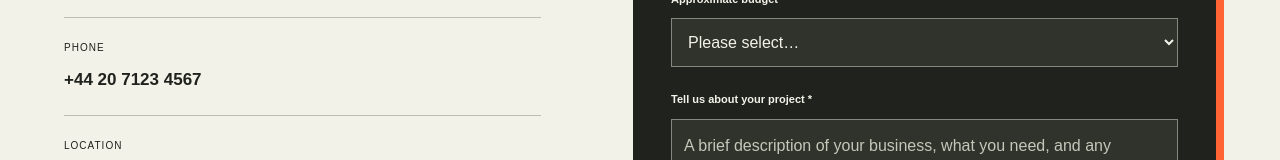
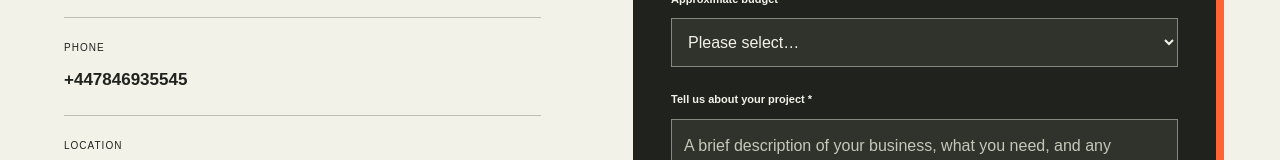
Before and after one commit to Bornorbang/creaweb, a Next.js app: page /contact in a window 1280 px wide. Shown: the part 1010-1170 px from the top of the page. Built offline with nearby package versions, Linux system fonts and the light colour scheme.

Commit message:
Update contact number and activate WhatsApp chat

```diff
--- a/src/app/components/ContactCTA.js
+++ b/src/app/components/ContactCTA.js
@@ -74,7 +74,7 @@ export default function ContactCTA() {
           <div className="space-y-5">
             {[
               { label: "Email",    value: "contact@creaweb.co.uk" },
-              { label: "Phone",    value: "+44 20 7123 4567"           },
+              { label: "Phone",    value: "+447846935545"           },
               { label: "Location", value: "Manchester · Remote across UK" },
             ].map((c) => (
               <div key={c.label} className="flex items-start gap-5">
@@ -131,7 +131,7 @@ export default function ContactCTA() {
                   name="mobile"
                   type="tel"
                   autoComplete="tel"
-                  placeholder="+44 7700 900000"
+                  placeholder="+447846935545"
                   className="bg-transparent border-b border-[#1C1C1C]/20 py-3 text-[#1C1C1C] text-[0.9rem] font-sans placeholder:text-[#1C1C1C]/25 focus:outline-none focus:border-[#12372A] transition-colors duration-300"
                 />
               </div>
--- a/src/app/components/Footer.js
+++ b/src/app/components/Footer.js
@@ -20,7 +20,7 @@ const legalLinks = [
 const socialLinks = [
   {
     label: "WhatsApp",
-    href: "https://wa.me/creaweb",
+    href: "https://wa.me/447846935545",
     icon: (
       <svg width="18" height="18" viewBox="0 0 24 24" fill="currentColor" aria-hidden="true">
         <path d="M17.472 14.382c-.297-.149-1.758-.867-2.03-.967-.273-.099-.471-.148-.67.15-.197.297-.767.966-.94 1.164-.173.199-.347.223-.644.075-.297-.15-1.255-.463-2.39-1.475-.883-.788-1.48-1.761-1.653-2.059-.173-.297-.018-.458.13-.606.134-.133.298-.347.446-.52.149-.174.198-.298.298-.497.099-.198.05-.371-.025-.52-.075-.149-.669-1.612-.916-2.207-.242-.579-.487-.5-.669-.51-.173-.008-.371-.01-.57-.01-.198 0-.52.074-.792.372-.272.297-1.04 1.016-1.04 2.479 0 1.462 1.065 2.875 1.213 3.074.149.198 2.096 3.2 5.077 4.487.709.306 1.262.489 1.694.625.712.227 1.36.195 1.871.118.571-.085 1.758-.719 2.006-1.413.248-.694.248-1.289.173-1.413-.074-.124-.272-.198-.57-.347m-5.421 7.403h-.004a9.87 9.87 0 0 1-5.031-1.378l-.361-.214-3.741.982.998-3.648-.235-.374a9.86 9.86 0 0 1-1.51-5.26c.001-5.45 4.436-9.884 9.888-9.884 2.64 0 5.122 1.03 6.988 2.898a9.825 9.825 0 0 1 2.893 6.994c-.003 5.45-4.437 9.884-9.885 9.884m8.413-18.297A11.815 11.815 0 0 0 12.05 0C5.495 0 .16 5.335.157 11.892c0 2.096.547 4.142 1.588 5.945L.057 24l6.305-1.654a11.882 11.882 0 0 0 5.683 1.448h.005c6.554 0 11.89-5.335 11.893-11.893a11.821 11.821 0 0 0-3.48-8.413Z"/>
@@ -160,10 +160,10 @@ export default function Footer() {
                 Phone
               </p>
               <a
-                href="tel:+442071234567"
+                href="tel:+447846935545"
                 className="hover:text-[#12372A] transition-colors duration-300"
               >
-                +44 20 7123 4567
+                +447846935545
               </a>
             </div>
             <div>
--- a/src/app/components/wildcard/WhatsAppButton.js
+++ b/src/app/components/wildcard/WhatsAppButton.js
@@ -1,15 +1,9 @@
-import Link from "next/link";
+
 
 function WhatsAppIcon() {
   return <svg viewBox="0 0 32 32" width="30" height="30" fill="currentColor" aria-hidden="true"><path d="M16 .8A15.1 15.1 0 0 0 2.9 23.4L.8 31.2l8-2.1A15.2 15.2 0 1 0 16 .8Zm0 27.4a12.3 12.3 0 0 1-6.3-1.7l-.5-.3-4.7 1.2 1.3-4.6-.3-.5A12.4 12.4 0 1 1 16 28.2Zm6.8-9.3c-.4-.2-2.2-1.1-2.5-1.2-.3-.1-.6-.2-.8.2-.3.4-1 1.2-1.2 1.4-.2.2-.4.3-.8.1-.4-.2-1.6-.6-3-1.9-1.1-1-1.9-2.2-2.1-2.6-.2-.4 0-.6.2-.8l.6-.7.4-.6c.1-.2 0-.5 0-.7l-1.1-2.6c-.3-.7-.6-.6-.8-.6h-.7c-.3 0-.7.1-1 .5-.3.4-1.3 1.2-1.3 3s1.3 3.5 1.5 3.7c.2.3 2.6 4 6.3 5.6.9.4 1.6.6 2.1.7.9.3 1.7.2 2.3.2.7-.1 2.2-.9 2.5-1.8.3-.9.3-1.6.2-1.8-.1-.1-.4-.2-.8-.4Z" /></svg>;
 }
 
 export default function WhatsAppButton() {
-  // Set an international number (digits only) when the business number is ready.
-  const number = (process.env.NEXT_PUBLIC_WHATSAPP_NUMBER || "").replace(/[\s+()-]/g, "");
-  const configured = /^[1-9]\d{7,14}$/.test(number);
-  return <>
-    {configured ? <a className="cw-whatsapp" href={`https://wa.me/${number}`} target="_blank" rel="noopener noreferrer" aria-label="Chat with Crea Web on WhatsApp"><WhatsAppIcon /></a> : <button type="button" className="cw-whatsapp" popoverTarget="cw-whatsapp-info" aria-label="WhatsApp contact options"><WhatsAppIcon /></button>}
-    {!configured && <div id="cw-whatsapp-info" className="cw-whatsapp-panel" popover="auto"><button type="button" className="cw-whatsapp-close" popoverTarget="cw-whatsapp-info" popoverTargetAction="hide" aria-label="Close WhatsApp information">×</button><strong>Let’s talk.</strong><p>WhatsApp is coming soon. In the meantime, tell us about your project through our contact page.</p><Link href="/contact">Get in touch <span aria-hidden="true">↗</span></Link></div>}
-  </>;
+  return <a className="cw-whatsapp" href="https://wa.me/447846935545" target="_blank" rel="noopener noreferrer" aria-label="Chat with Crea Web on WhatsApp at +447846935545"><WhatsAppIcon /></a>;
 }
--- a/src/app/contact/page.js
+++ b/src/app/contact/page.js
@@ -4,5 +4,5 @@ import ContactForm from "../components/pages/ContactForm";
 import { Hero } from "../components/pages/MarketingPage";
 import content from "../components/pages/content.json";
 export default function ContactPage() {
-  return <SiteShell page="contact" cta={false}><Hero label="Let’s talk" title="Let’s begin with a conversation." intro={content.contact.intro} tone="orange" /><section className="sp-shell sp-section sp-contact-layout"><div className="sp-contact-details"><span className="cw-label">Reach us</span><h2>We’d love to hear<br />about your project.</h2><dl><div><dt>Email</dt><dd><Link href="mailto:contact@creaweb.co.uk">contact@creaweb.co.uk ↗</Link></dd></div><div><dt>Phone</dt><dd><a href="tel:+442071234567">+44 20 7123 4567</a></dd></div><div><dt>Location</dt><dd>Manchester · Remote across UK</dd></div></dl><p>We take on a limited number of projects each year to ensure every client receives our full attention and commitment.</p></div><ContactForm /></section></SiteShell>;
+  return <SiteShell page="contact" cta={false}><Hero label="Let’s talk" title="Let’s begin with a conversation." intro={content.contact.intro} tone="orange" /><section className="sp-shell sp-section sp-contact-layout"><div className="sp-contact-details"><span className="cw-label">Reach us</span><h2>We’d love to hear<br />about your project.</h2><dl><div><dt>Email</dt><dd><Link href="mailto:contact@creaweb.co.uk">contact@creaweb.co.uk ↗</Link></dd></div><div><dt>Phone</dt><dd><a href="tel:+447846935545">+447846935545</a></dd></div><div><dt>Location</dt><dd>Manchester · Remote across UK</dd></div></dl><p>We take on a limited number of projects each year to ensure every client receives our full attention and commitment.</p></div><ContactForm /></section></SiteShell>;
 }
--- a/src/app/layout.js
+++ b/src/app/layout.js
@@ -72,7 +72,7 @@ export default function RootLayout({ children }) {
                     "addressCountry": "GB"
                   },
                   "email": "contact@creaweb.co.uk",
-                  "telephone": "+44-20-7123-4567",
+                  "telephone": "+447846935545",
                   "areaServed": { "@type": "Country", "name": "United Kingdom" },
                   "priceRange": "£££",
                   "hasOfferCatalog": {
```
